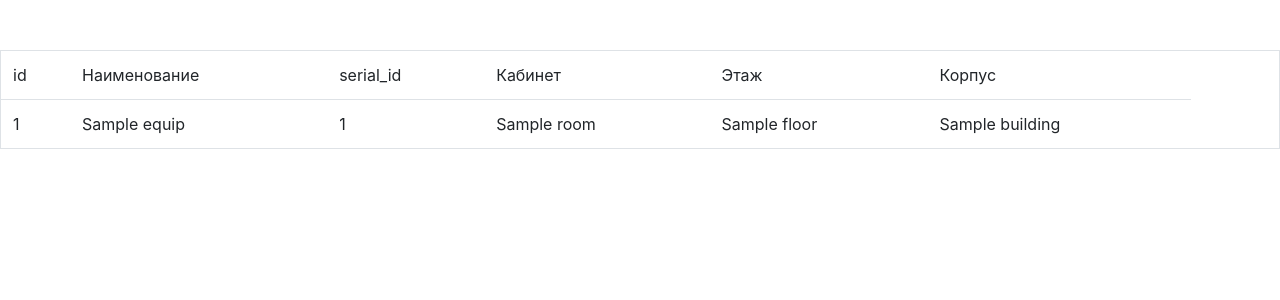
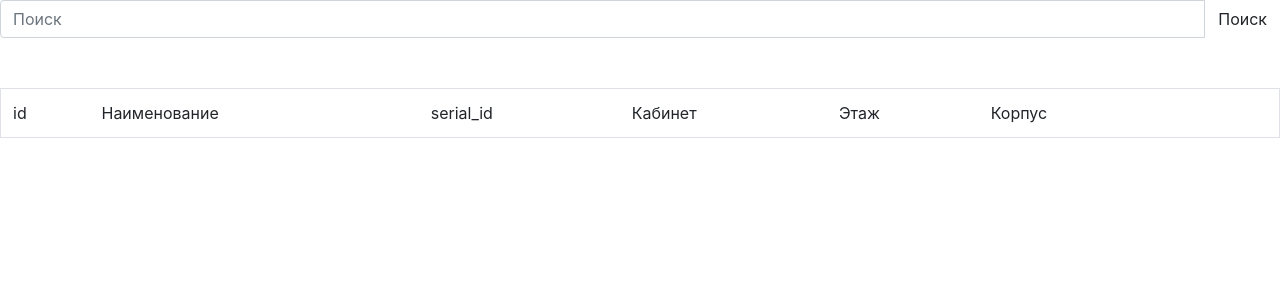
Before and after one commit to lxmp7p/WebManagement, a Django app: template templates/search/search.html in a window 1280 px wide. Shown: the part 54-354 px from the top of the page. Run offline with Django 3.2, Linux system fonts and the light colour scheme; the template is opened without the code that fills it: most values are stand-ins (such as "Sample title", 1, 10 or a date in 2020); some libraries are stand-ins or nearby versions.

Commit message:
add search

```diff
--- a/search/views.py
+++ b/search/views.py
@@ -11,8 +11,8 @@ def search(request):
         iteams = []
         for p in Equipment.objects.raw('SELECT * FROM homepage_equipment'):
                 iteams.append(p)
-        print(request.get_signed_cookie)        #add parse get request
-        return render(request, 'search/search.html', {'username': auth.get_user(request).username, 'results': iteams})
+        iteam = request.GET['iteam']
+        return render(request, 'search/search.html', {'username': auth.get_user(request).username, 'results': iteams, 'iteam': iteam})
 
 # def logout(request):
 # return render(request, 'logn.html')
--- a/templates/homepage/index.html
+++ b/templates/homepage/index.html
@@ -25,7 +25,7 @@
 </script>
     <form action="{% url 'search:search' %}" class="navbar-form navbar-left searchform" method="get">
         <div class="input-group">
-            <input id="search" name="iteamm" type="text" class="form-control" placeholder="Поиск">
+            <input id="search" name="iteam" type="text" class="form-control" placeholder="Поиск">
             <span class="input-group-btn">
                 <button type="submit" class="btn btn-default">Поиск</button>
             </span>
--- a/templates/search/search.html
+++ b/templates/search/search.html
@@ -26,9 +26,14 @@
 
 </nav>
     {% block body %}
-  {% if iteam %}
-  <h1>dqwdqw</h1>
-  {% endif %}
+    <form action="{% url 'search:search' %}" class="navbar-form navbar-left searchform" method="get">
+        <div class="input-group">
+            <input id="search" name="iteam" type="text" class="form-control" placeholder="Поиск">
+            <span class="input-group-btn">
+                <button type="submit" class="btn btn-default">Поиск</button>
+            </span>
+        </div>
+    </form>
     {% if results %}
  <table id="equip_table" class="table border" style="margin-top: 50px" >
         <tr class=''>
@@ -42,7 +47,7 @@
             <td></td>
         </tr>
    {% for equip in results %}
-
+    {% if equip.equip_name == iteam %}
 <tr class='success'>
                 <form method="POST">
                     {% csrf_token %}
@@ -86,6 +91,7 @@
                         <div id="edit_repl">
                             {{ equip.building }}
                         </div>
+                        {% endif %}
        {% endfor %}
       </table>
 {% endif %}
```
Also changed, not shown: db.sqlite3.
